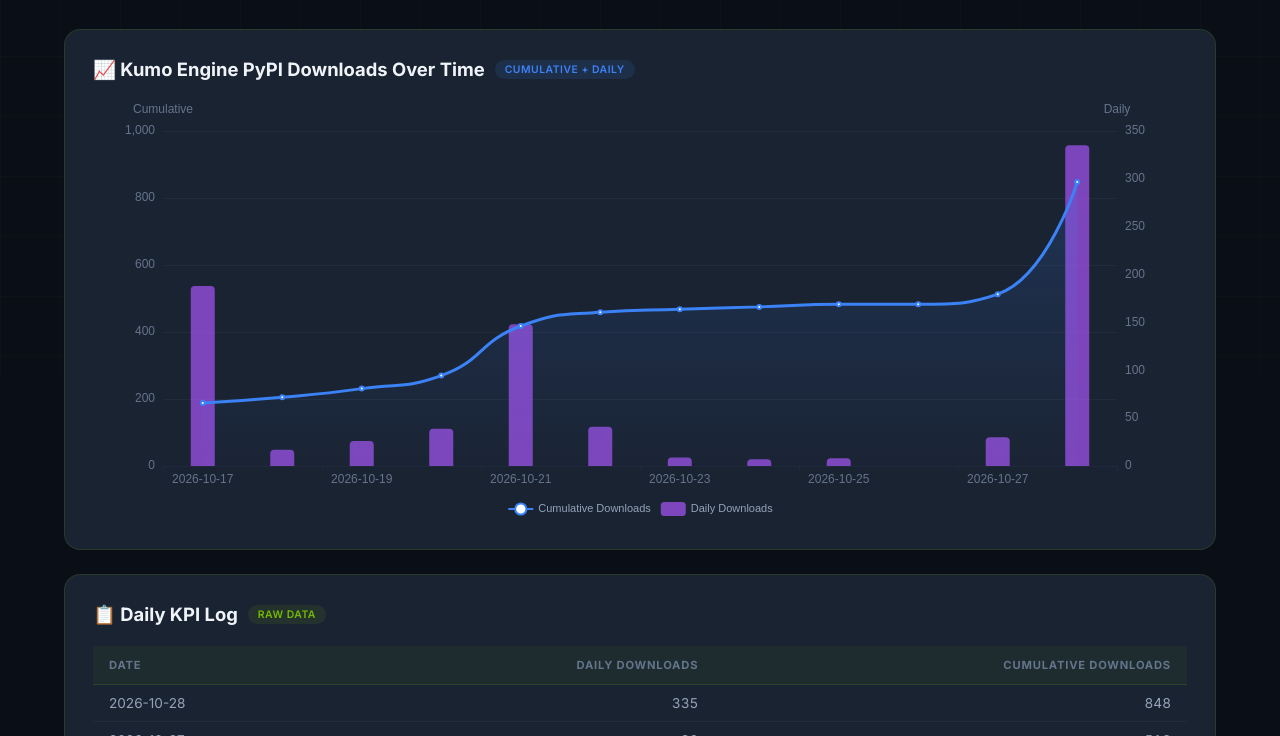
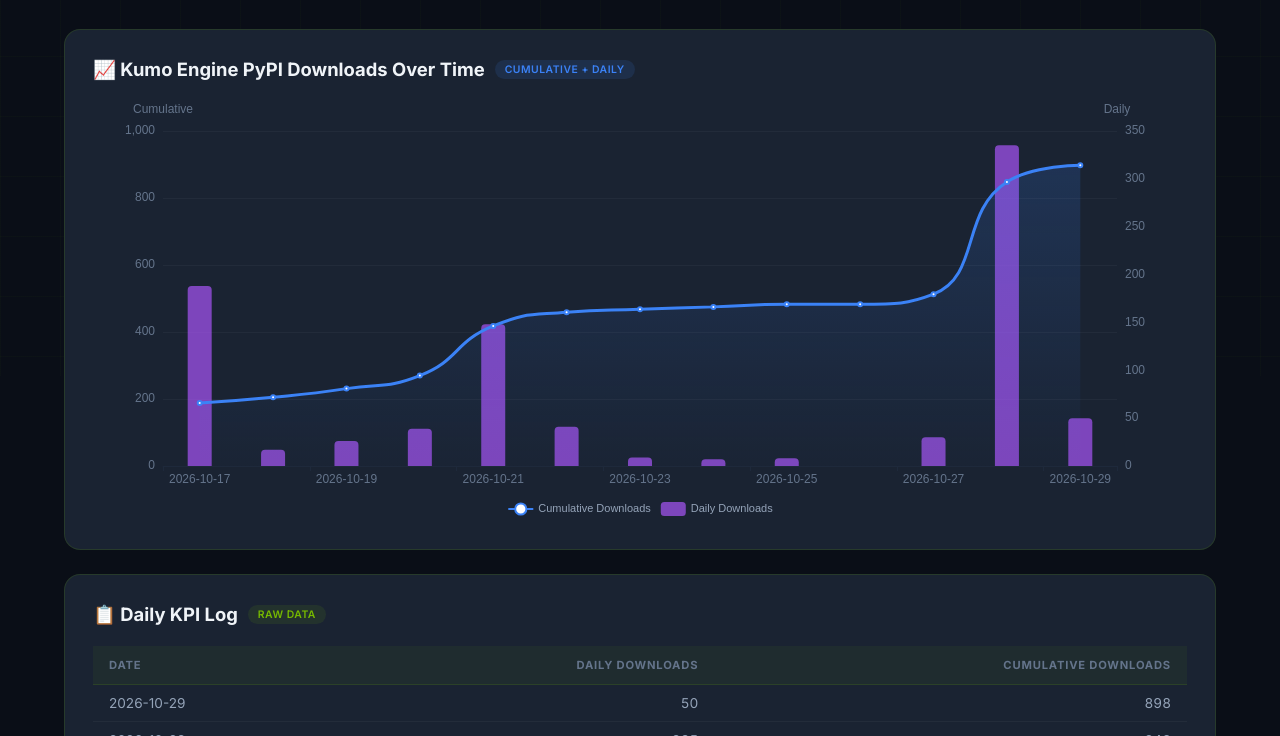
Before and after one commit to aleksssokolovski/kumo-engine-kpi, a plain HTML site: page index.html in a window 1280 px wide. Shown: the part 424-1160 px from the top of the page. Drawn offline with nearby package versions, Linux system fonts and the light colour scheme.

Commit message:
Update index.html

```diff
--- a/index.html
+++ b/index.html
@@ -288,7 +288,8 @@
 2026-10-25,8,483
 2026-10-26,0,483
 2026-10-27,30,513
-2026-10-28,335,848`;
+2026-10-28,335,848
+2026-10-29,50,898`;
 
 function parseCSV(raw) {
   const lines = raw.trim().split('\n');
```
